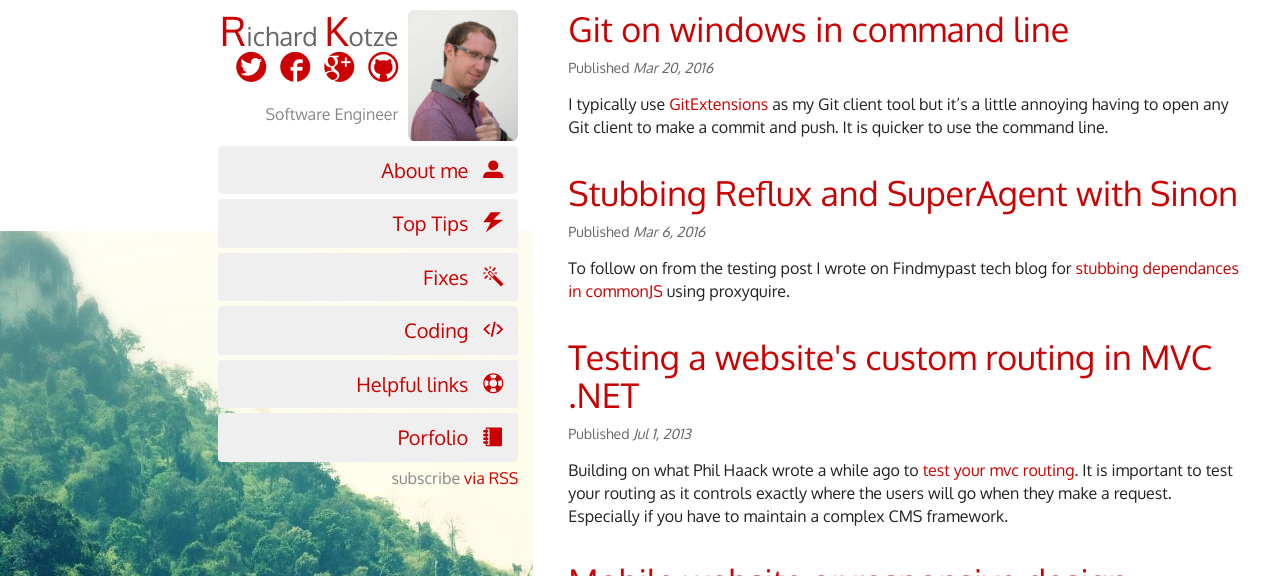
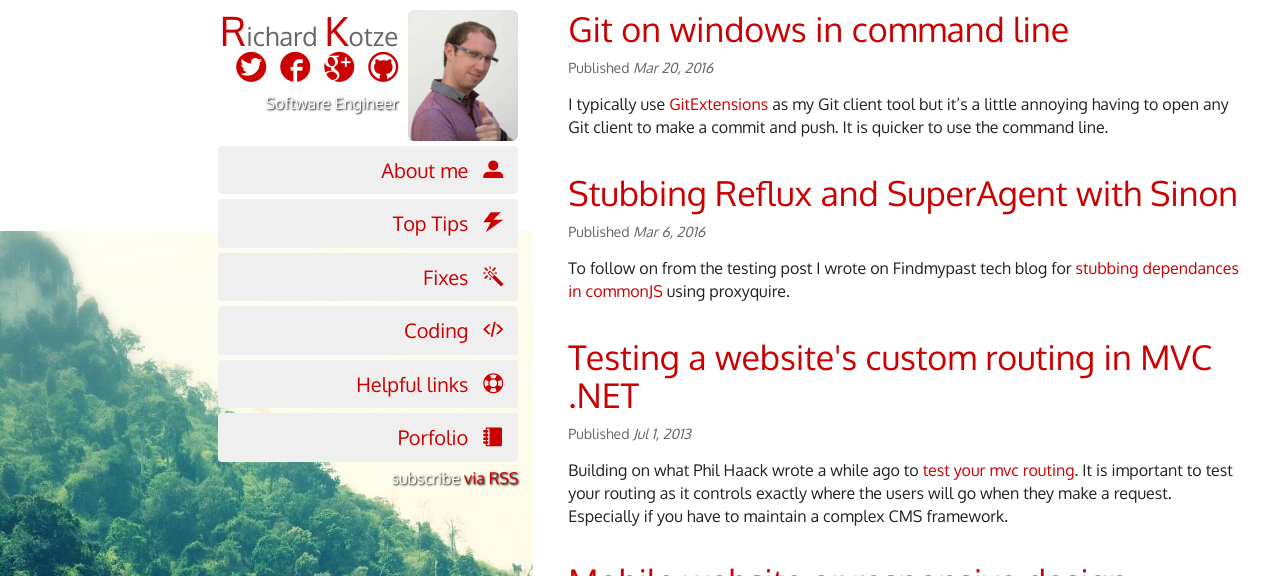
Before and after one commit to rkotze/rkotze.github.io, a Jekyll site: the page built from index.html, in a window 1280 px wide. Shown: the top 576 px of the page. Built offline with Jekyll 4.4.1, drawn with Linux system fonts in a browser that asks for light colours.

Commit message:
Changed up styles and added in white shadow css class.

```diff
--- a/_includes/header.html
+++ b/_includes/header.html
@@ -15,7 +15,7 @@
               <a class="icon-google-plus icon-font-large" target="_blank" href="https://plus.google.com/{{ site.google_username }}"></a>
               <a class="icon-github icon-font-large" target="_blank" href="https://github.com/{{ site.github_username }}"></a>
           </p>
-          <p>Software Engineer</p>
+          <p class="white-shadow">Software Engineer</p>
       </div>
 
       <!-- <form class="search" action="/" method="GET">
@@ -57,7 +57,7 @@
               {% endfor %}
 
           </ul>
-          <p class="rss-subscribe">subscribe <a href="{{ "/feed.xml" | prepend: site.baseurl }}">via RSS</a></p>
+          <p class="rss-subscribe white-shadow">subscribe <a href="{{ "/feed.xml" | prepend: site.baseurl }}">via RSS</a></p>
       </nav>
     </div>
   </div>
--- /dev/null
+++ b/_sass/text.scss
@@ -0,0 +1,4 @@
+.white-shadow {
+	color: $white;
+	text-shadow: 1px 1px 2px #000;
+}
--- a/css/main.scss
+++ b/css/main.scss
@@ -37,6 +37,7 @@
         "bootstrap",
         "icon-fonts",
         "visibility",
+        "text",
         "syntax-highlighting"
 ;
 
@@ -245,7 +246,10 @@
         }
 
         a:link, a:visited{
-            background: $textBGColor;
+            background: $white;
+            @media #{$small}{
+                background-color: $textBGColor;
+            }
             // background-image: linear-gradient(to right, rgba(0, 0, 0, 0), $textBGColor);
             @include transition(all 0.4s);
         }
@@ -264,6 +268,7 @@
 
 .socialbuttons{
     clear: left;
+    margin-bottom: 0;
     @media #{$small}{
         clear: none;
     }
```
